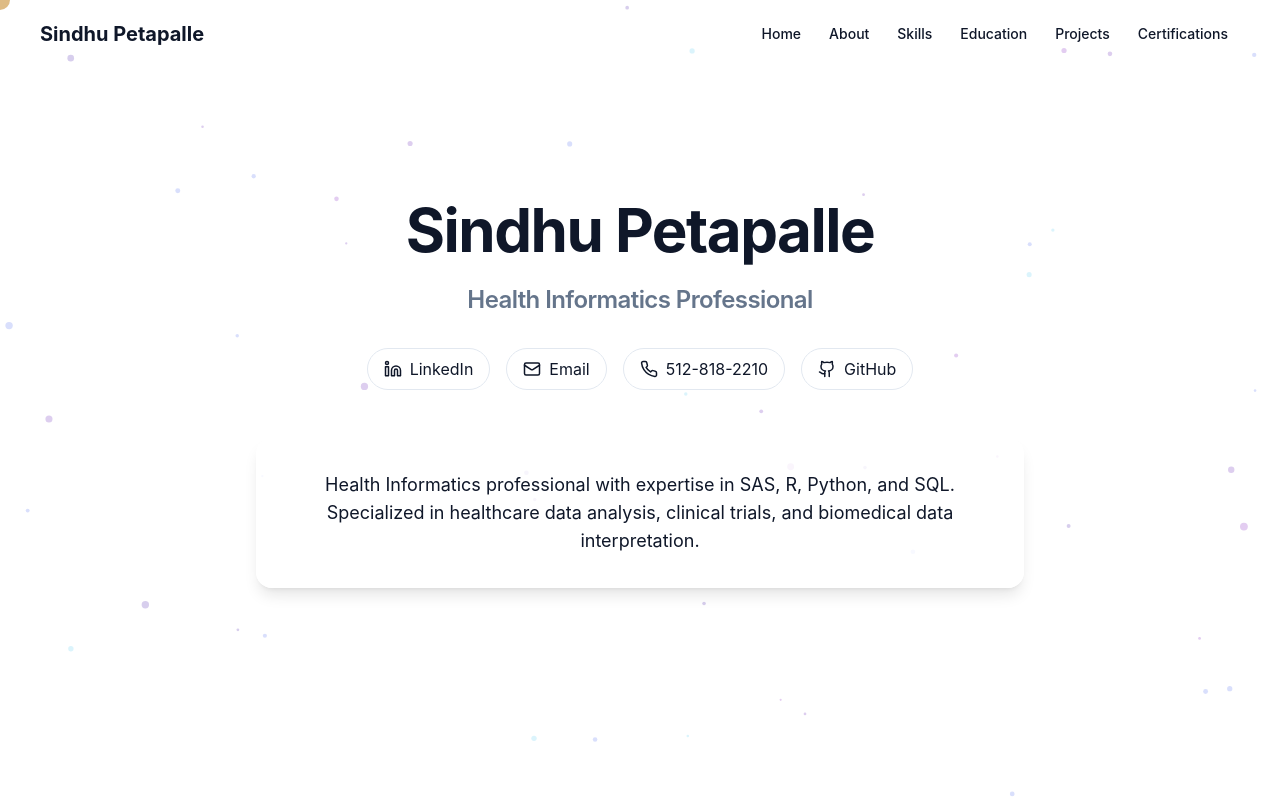
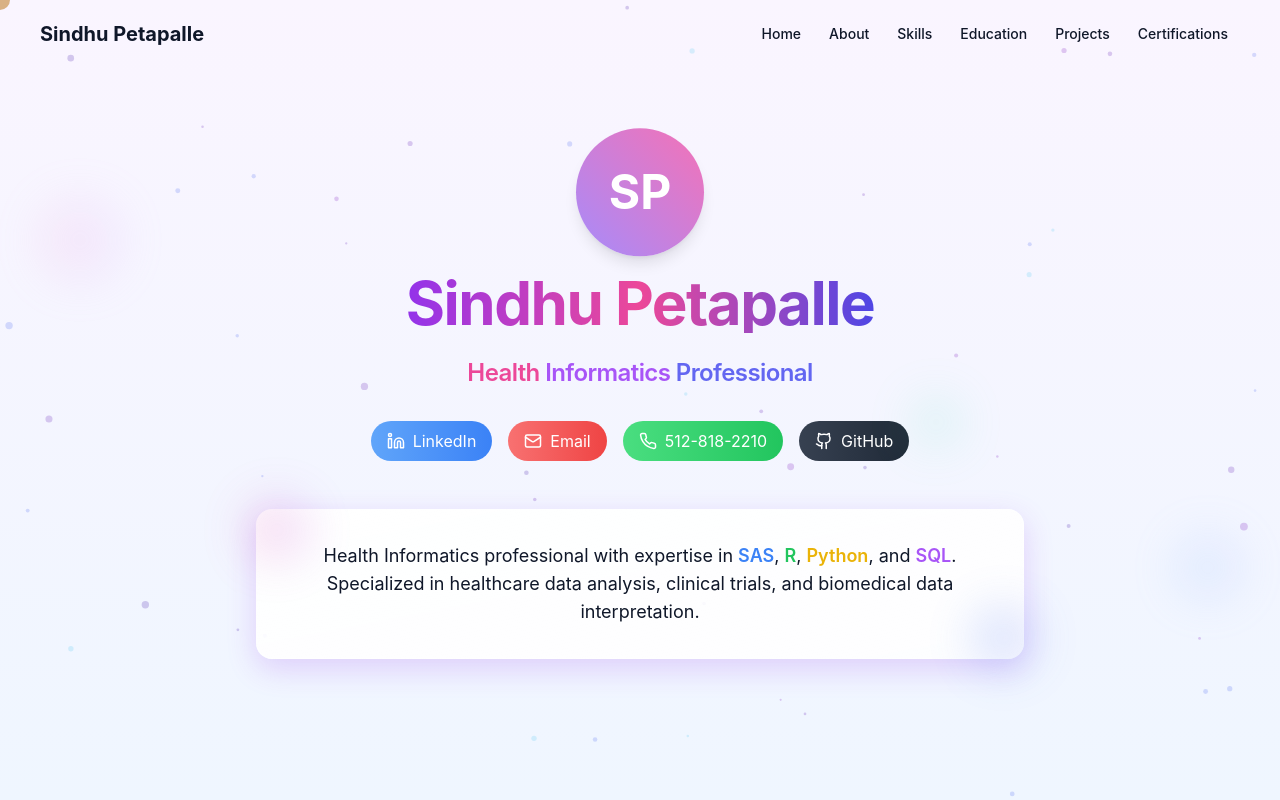
Before and after one commit to sindhup0102/sindhuresume, a React (Vite) app: page / in a window 1280 px wide. Shown: the top 800 px of the page. Built offline with nearby package versions, Linux system fonts and the light colour scheme.

Commit message:
Improve aesthetic appeal
Add more color and visual appeal to the website.

```diff
--- a/src/components/Hero.tsx
+++ b/src/components/Hero.tsx
@@ -77,18 +77,24 @@ const Hero = () => {
   return (
     <section
       id="home"
-      className="min-h-screen flex items-center justify-center pt-20 px-6"
+      className="min-h-screen flex items-center justify-center pt-20 px-6 bg-gradient-to-b from-purple-50 to-blue-50 dark:from-slate-900 dark:to-indigo-950"
     >
       <div
         ref={containerRef}
         className="section-container max-w-5xl w-full flex flex-col items-center text-center"
       >
-        <h1 className="text-4xl md:text-5xl lg:text-6xl font-bold mb-6 animate-fade-in opacity-0" style={{ animationDelay: '0.2s', animationFillMode: 'forwards' }}>
+        <div className="animate-float mb-4">
+          <div className="w-24 h-24 md:w-32 md:h-32 rounded-full bg-gradient-to-tr from-violet-400 to-pink-400 flex items-center justify-center shadow-lg">
+            <span className="text-4xl md:text-5xl text-white font-bold">SP</span>
+          </div>
+        </div>
+
+        <h1 className="text-4xl md:text-5xl lg:text-6xl font-bold mb-6 animate-fade-in opacity-0 bg-clip-text text-transparent bg-gradient-to-r from-purple-600 via-pink-500 to-indigo-600" style={{ animationDelay: '0.2s', animationFillMode: 'forwards' }}>
           Sindhu Petapalle
         </h1>
 
         <h2 className="text-xl md:text-2xl text-muted-foreground mb-8 animate-fade-in opacity-0" style={{ animationDelay: '0.4s', animationFillMode: 'forwards' }}>
-          Health Informatics Professional
+          <span className="text-pink-500">Health</span> <span className="text-purple-500">Informatics</span> <span className="text-indigo-500">Professional</span>
         </h2>
 
         <div className="flex flex-wrap justify-center gap-4 mb-12 animate-fade-in opacity-0" style={{ animationDelay: '0.6s', animationFillMode: 'forwards' }}>
@@ -96,7 +102,7 @@ const Hero = () => {
             href="https://linkedin.com/in/sindhu-petapalle7/"
             target="_blank"
             rel="noopener noreferrer"
-            className="social-icon-link flex items-center gap-2 px-4 py-2 rounded-full border border-border hover:border-primary transition-colors duration-300"
+            className="social-icon-link flex items-center gap-2 px-4 py-2 rounded-full bg-gradient-to-r from-blue-400 to-blue-500 text-white hover:shadow-lg transition-all duration-300"
             data-tooltip="Connect on LinkedIn"
           >
             <Linkedin size={18} />
@@ -105,7 +111,7 @@ const Hero = () => {
 
           <a
             href="mailto:petapallesindhu@gmail.com"
-            className="social-icon-link flex items-center gap-2 px-4 py-2 rounded-full border border-border hover:border-primary transition-colors duration-300"
+            className="social-icon-link flex items-center gap-2 px-4 py-2 rounded-full bg-gradient-to-r from-red-400 to-red-500 text-white hover:shadow-lg transition-all duration-300"
             data-tooltip="Send Email"
           >
             <Mail size={18} />
@@ -114,7 +120,7 @@ const Hero = () => {
 
           <a
             href="tel:+15128182210"
-            className="social-icon-link flex items-center gap-2 px-4 py-2 rounded-full border border-border hover:border-primary transition-colors duration-300"
+            className="social-icon-link flex items-center gap-2 px-4 py-2 rounded-full bg-gradient-to-r from-green-400 to-green-500 text-white hover:shadow-lg transition-all duration-300"
             data-tooltip="Call Me"
           >
             <Phone size={18} />
@@ -125,7 +131,7 @@ const Hero = () => {
             href="https://github.com/sindhup0102"
             target="_blank"
             rel="noopener noreferrer"
-            className="social-icon-link flex items-center gap-2 px-4 py-2 rounded-full border border-border hover:border-primary transition-colors duration-300"
+            className="social-icon-link flex items-center gap-2 px-4 py-2 rounded-full bg-gradient-to-r from-gray-700 to-gray-800 text-white hover:shadow-lg transition-all duration-300"
             data-tooltip="Check my GitHub"
           >
             <Github size={18} />
@@ -135,16 +141,20 @@ const Hero = () => {
 
         <div
           ref={cardRef}
-          className="card-3d glassmorphism p-6 md:p-8 rounded-2xl max-w-3xl mb-12 animate-fade-in opacity-0 transition-transform"
+          className="card-3d glassmorphism p-6 md:p-8 rounded-2xl max-w-3xl mb-12 animate-fade-in opacity-0 transition-transform bg-gradient-to-br from-white/70 to-white/30 dark:from-slate-800/70 dark:to-slate-800/30 border border-purple-200 dark:border-indigo-900 shadow-xl"
           style={{
             animationDelay: '0.8s',
             animationFillMode: 'forwards',
             transform: `perspective(1000px) rotateX(${rotation.x}deg) rotateY(${rotation.y}deg)`,
-            transformStyle: 'preserve-3d'
+            transformStyle: 'preserve-3d',
+            boxShadow: '0 10px 30px rgba(147, 51, 234, 0.2)'
           }}
         >
-          <p className="text-lg">
-            Health Informatics professional with expertise in SAS, R, Python, and SQL.
+          <div className="absolute -top-3 -left-3 w-16 h-16 bg-gradient-to-r from-pink-500 to-purple-500 rounded-full opacity-20 blur-xl"></div>
+          <div className="absolute -bottom-3 -right-3 w-16 h-16 bg-gradient-to-r from-blue-500 to-indigo-500 rounded-full opacity-20 blur-xl"></div>
+
+          <p className="text-lg relative z-10">
+            Health Informatics professional with expertise in <span className="text-blue-500 font-semibold">SAS</span>, <span className="text-green-500 font-semibold">R</span>, <span className="text-yellow-500 font-semibold">Python</span>, and <span className="text-purple-500 font-semibold">SQL</span>.
             Specialized in healthcare data analysis, clinical trials, and biomedical data interpretation.
           </p>
         </div>
@@ -153,13 +163,18 @@ const Hero = () => {
           onClick={scrollToNext}
           variant="outline"
           size="lg"
-          className="animate-bounce-slow animate-fade-in opacity-0 group"
+          className="animate-bounce-slow animate-fade-in opacity-0 group bg-gradient-to-r from-purple-500 to-indigo-500 text-white border-0 hover:from-purple-600 hover:to-indigo-600"
           style={{ animationDelay: '1s', animationFillMode: 'forwards' }}
         >
           <span>Explore My Profile</span>
           <ArrowDown className="ml-2 group-hover:translate-y-1 transition-transform duration-300" size={18} />
         </Button>
       </div>
+
+      {/* Decorative elements */}
+      <div className="absolute top-1/4 left-10 w-20 h-20 rounded-full bg-gradient-to-r from-pink-300 to-purple-300 opacity-20 blur-xl animate-float" style={{ animationDelay: '0.5s' }}></div>
+      <div className="absolute bottom-1/4 right-10 w-16 h-16 rounded-full bg-gradient-to-r from-blue-300 to-indigo-300 opacity-20 blur-xl animate-float" style={{ animationDelay: '1s' }}></div>
+      <div className="absolute top-1/2 right-1/4 w-12 h-12 rounded-full bg-gradient-to-r from-green-300 to-teal-300 opacity-20 blur-xl animate-float" style={{ animationDelay: '1.5s' }}></div>
     </section>
   );
 };
```
